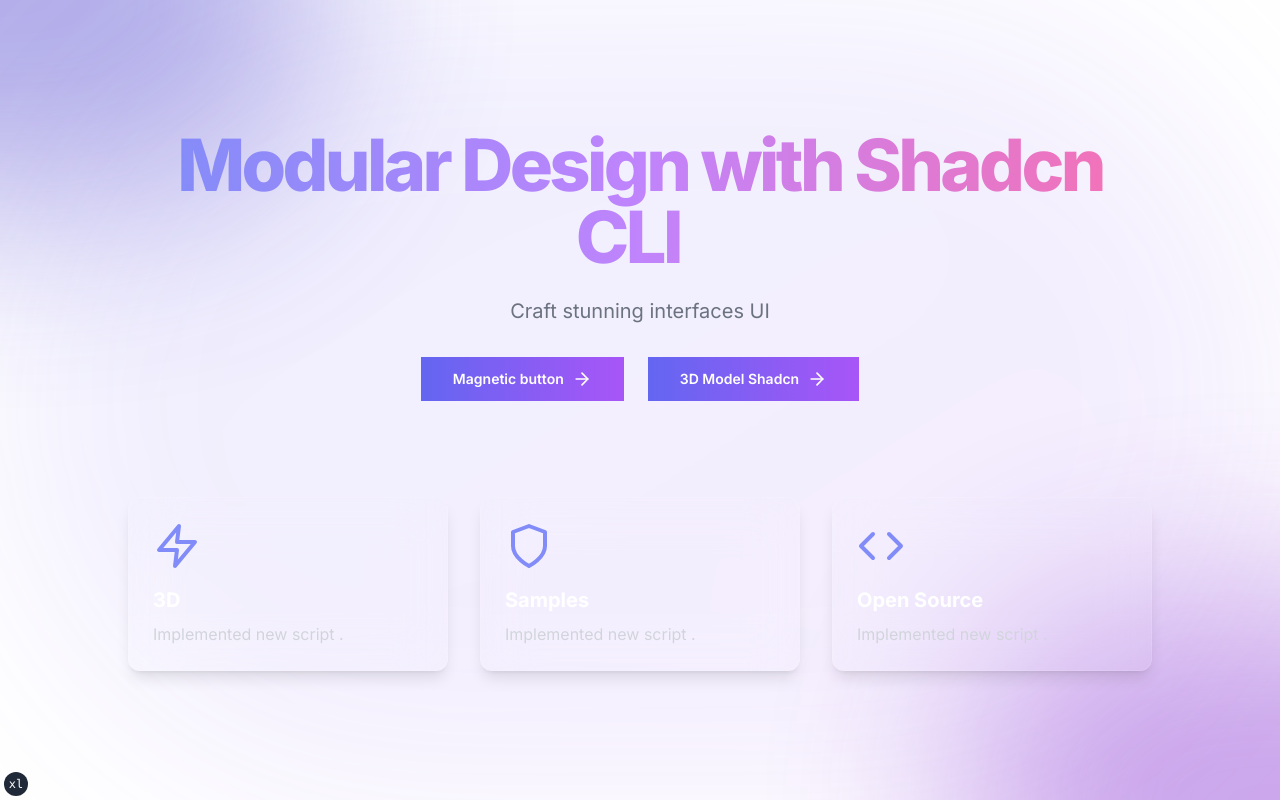
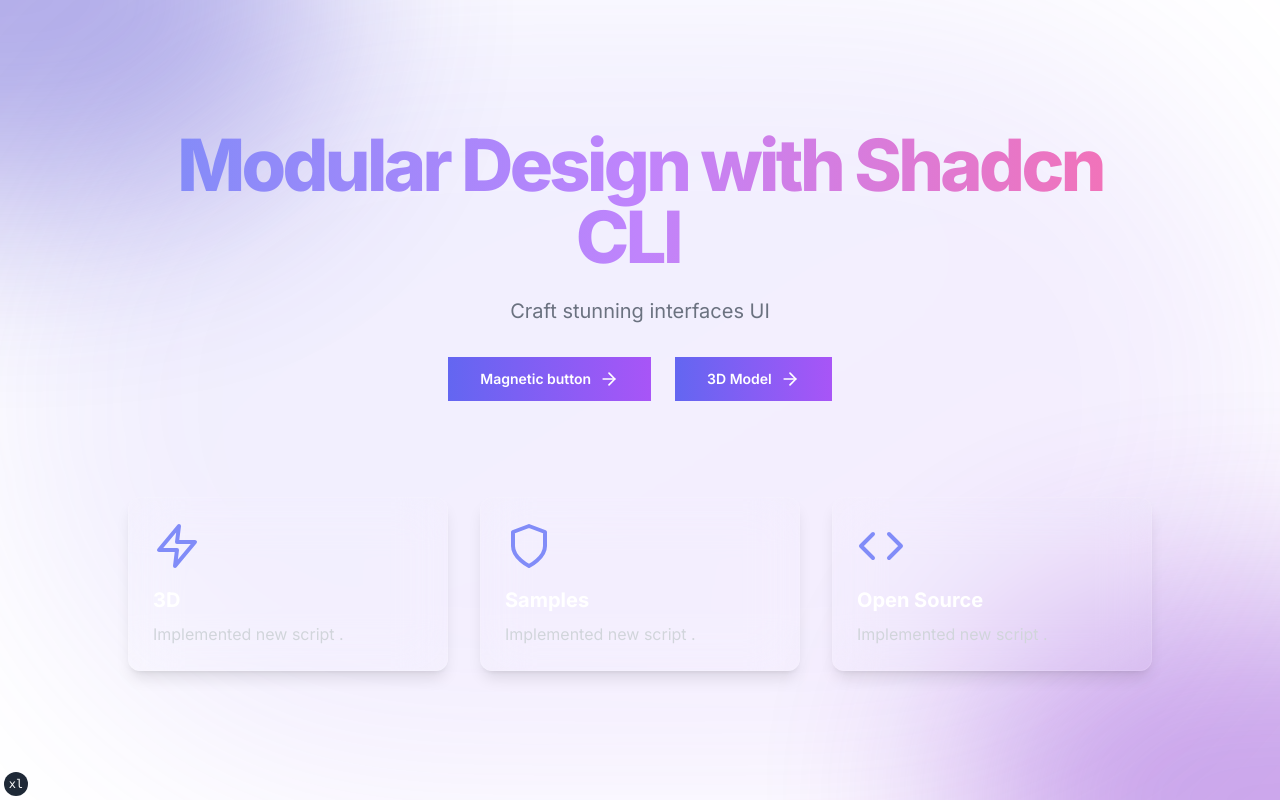
Before and after one commit to TomasLonnblad/tl999, a Next.js app: page / in a window 1280 px wide. Built offline with nearby package versions, Linux system fonts and the light colour scheme.

Commit message:
Update animated-landing.tsx

```diff
--- a/components/animated-landing.tsx
+++ b/components/animated-landing.tsx
@@ -110,7 +110,7 @@
               whileHover={{ scale: 1.05, boxShadow: "0 0 15px rgba(139, 92, 246, 0.5)" }}
               whileTap={{ scale: 0.95 }}
             >
-              3D Model Shadcn
+              3D Model
               <ArrowRight className="ml-2 h-5 w-5" />
             </MotionLink>
       </motion.div>
```
